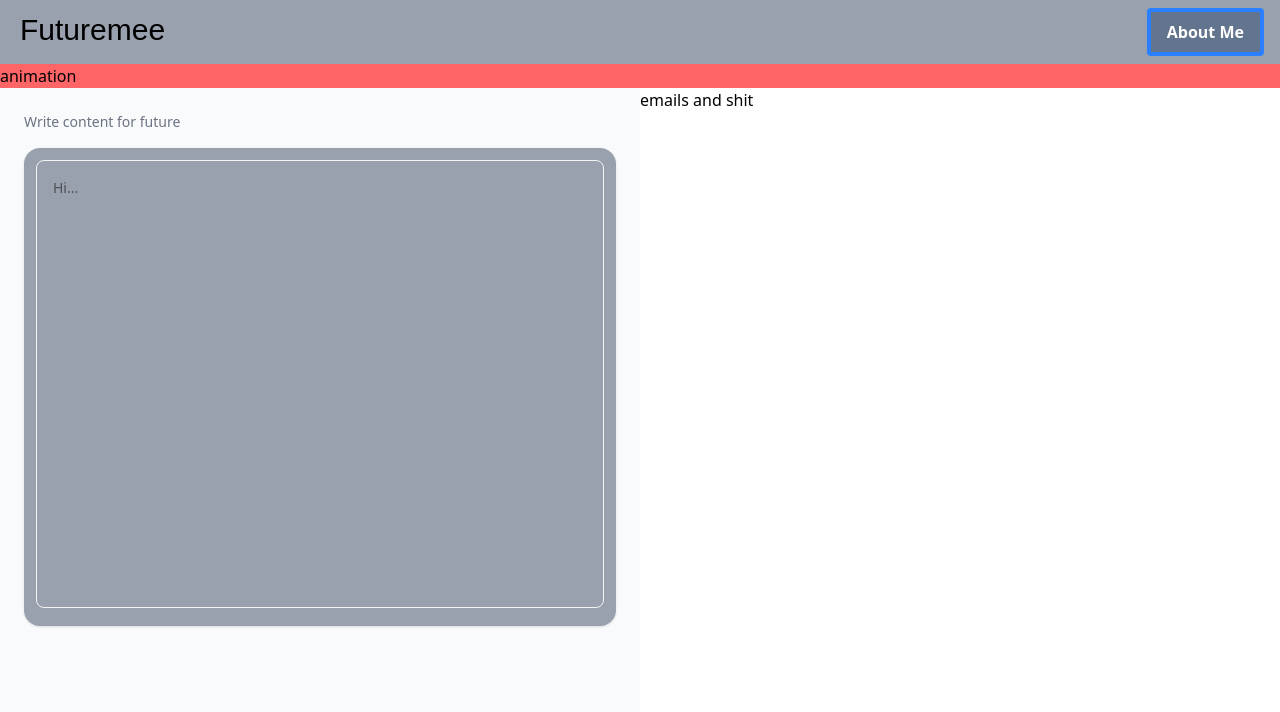
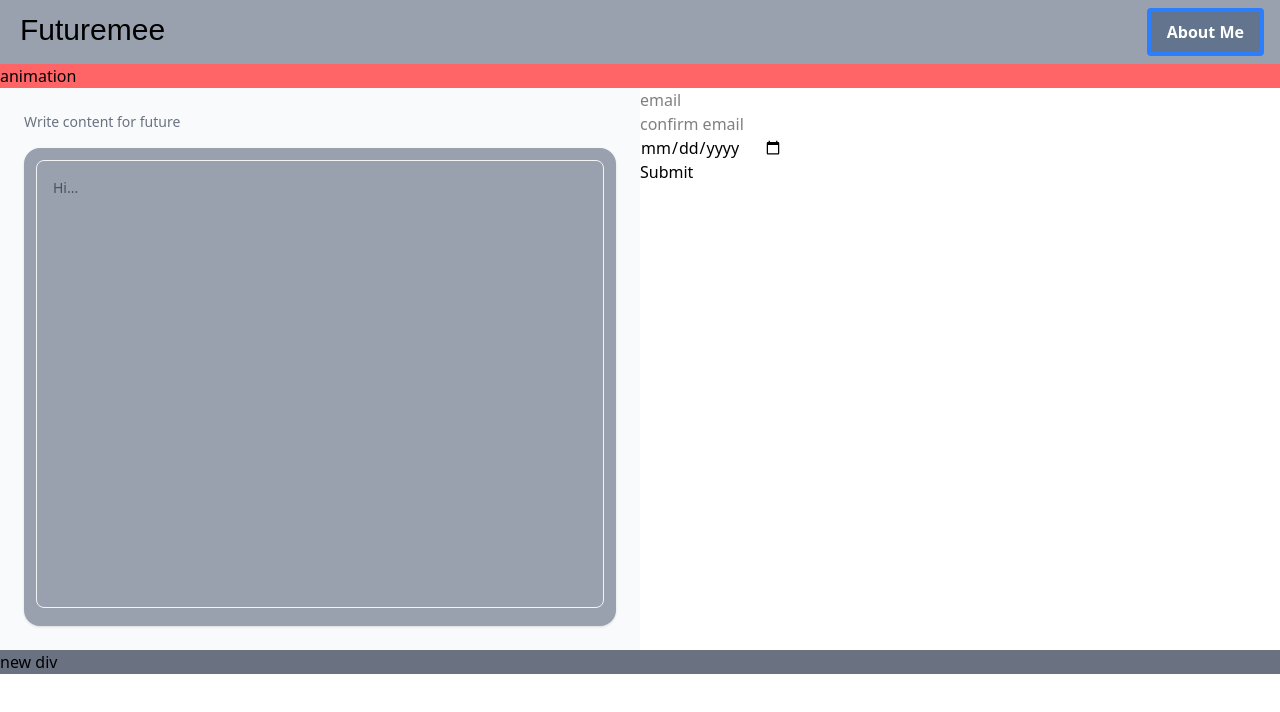
Before and after one commit to ktauqeer04/client-futuremee, a React (Vite) app: page / in a window 1280 px wide. Shown: the top 712 px of the page. Built offline with nearby package versions, Linux system fonts and the light colour scheme; a web font is replaced by a local one.

Commit message:
client-server-connection01

```diff
--- a/package.json
+++ b/package.json
@@ -11,12 +11,14 @@
   },
   "dependencies": {
     "@tailwindcss/vite": "^4.1.13",
+    "axios": "^1.12.2",
     "framer-motion": "^12.23.24",
     "react": "^19.1.1",
     "react-dom": "^19.1.1"
   },
   "devDependencies": {
     "@eslint/js": "^9.36.0",
+    "@types/axios": "^0.9.36",
     "@types/react": "^19.1.13",
     "@types/react-dom": "^19.1.9",
     "@vitejs/plugin-react": "^5.0.3",
--- a/src/App.tsx
+++ b/src/App.tsx
@@ -1,5 +1,6 @@
 import './App.css'
 import Appbar from './components/Appbar'
+import Inputs from './components/Inputs'
 import ContentInput from './components/TextEditor'
 
 function App() {
@@ -16,13 +17,19 @@ function App() {
       </div>
 
       <div className='flex w-full'>
+
         <div className='w-1/2'>
             <ContentInput />
         </div>
+
         <div className='w-1/2'>
-          emails and shit
+          <Inputs />
         </div>
 
+      </div>
+
+      <div className='bg-gray-500'>
+        new div
       </div>
 
     </div>
--- /dev/null
+++ b/src/components/Inputs.tsx
@@ -0,0 +1,87 @@
+import axios from "axios";
+import { useEffect, useState } from "react"
+
+export default function Inputs(){
+
+    const [emailInput, setEmailInput] = useState("");
+    const [confirmEmailInput, setConfirmEmailInput] = useState("");
+    const [scheduleDate, setScheduleDate] = useState("");
+
+    const tomorrow = new Date();
+    tomorrow.setDate(tomorrow.getDate() + 1);
+
+    const toLocalYYYYMMDD = (d: Date) => {
+        const y = d.getFullYear();
+        const m = String(d.getMonth() + 1).padStart(2, "0");
+        const day = String(d.getDate()).padStart(2, "0");
+        return `${y}-${m}-${day}`;
+    };
+
+    const minDate = toLocalYYYYMMDD(tomorrow);
+
+    useEffect(() => {
+
+        if(!scheduleDate){
+            return;
+        }
+
+        const ISODate = new Date(scheduleDate).toISOString();
+        console.log("ISO Date:", ISODate);
+        console.log("Email Input:", emailInput);
+
+    }, [scheduleDate, emailInput])
+
+    const apiSubmit = async () => {
+
+        const payload = {
+            email: emailInput,
+            content: "Sample content",
+            sendDate: new Date(scheduleDate).toISOString()
+        }
+
+        try{
+
+            const response = await axios.post('http://localhost:3000/vi-module', payload);
+            console.log("Response from API:", response.data);
+
+        }catch(err: any){
+            console.error("Error submitting data:", err);
+        }
+
+    }
+
+
+
+    return <div>
+        <div>
+            <input
+                type="email"
+                placeholder="email"
+                value ={emailInput}
+                onChange={e => setEmailInput(e.target.value)}
+            />
+        </div>
+
+        <div>
+            <input type="email" placeholder="confirm email"/>
+        </div>
+
+        <div>
+            <input
+                type="date"
+                min={minDate}
+                value={scheduleDate}
+                onChange={e => setScheduleDate(e.target.value)}
+                aria-label="Pick a scheduled date (from tomorrow onwards)"
+            />
+        </div>
+
+        <div>
+            <button type="submit" onClick={apiSubmit}>
+                Submit
+            </button>
+        </div>
+
+    </div>
+
+}
--- a/src/components/TextEditor.tsx
+++ b/src/components/TextEditor.tsx
@@ -18,7 +18,7 @@ export default function ContentInput() {
 
 
   return (
-    <div className="min-h-screen p-6 bg-gray-50 flex items-start justify-center">
+    <div className="p-6 bg-gray-50 flex items-start justify-center">
       <div className="w-full max-w-4xl">
         <div className="mb-4 flex items-center justify-between">
           <div>
```
Also changed, not shown: 1 other file (tests, documents, lock files or other folders).
